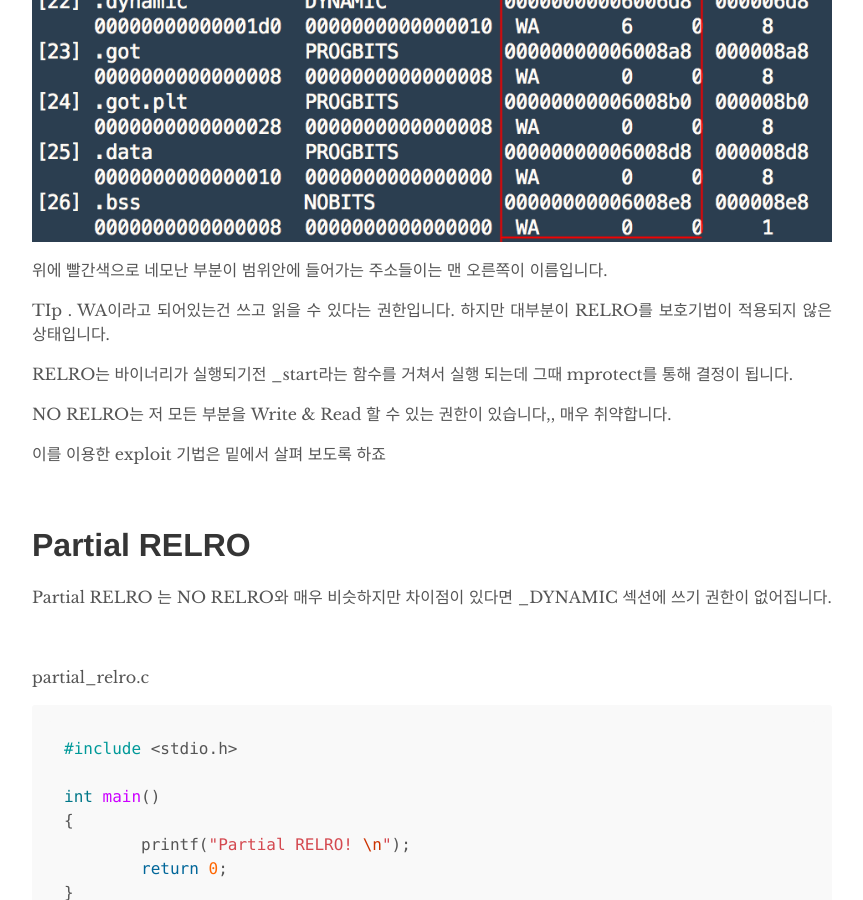
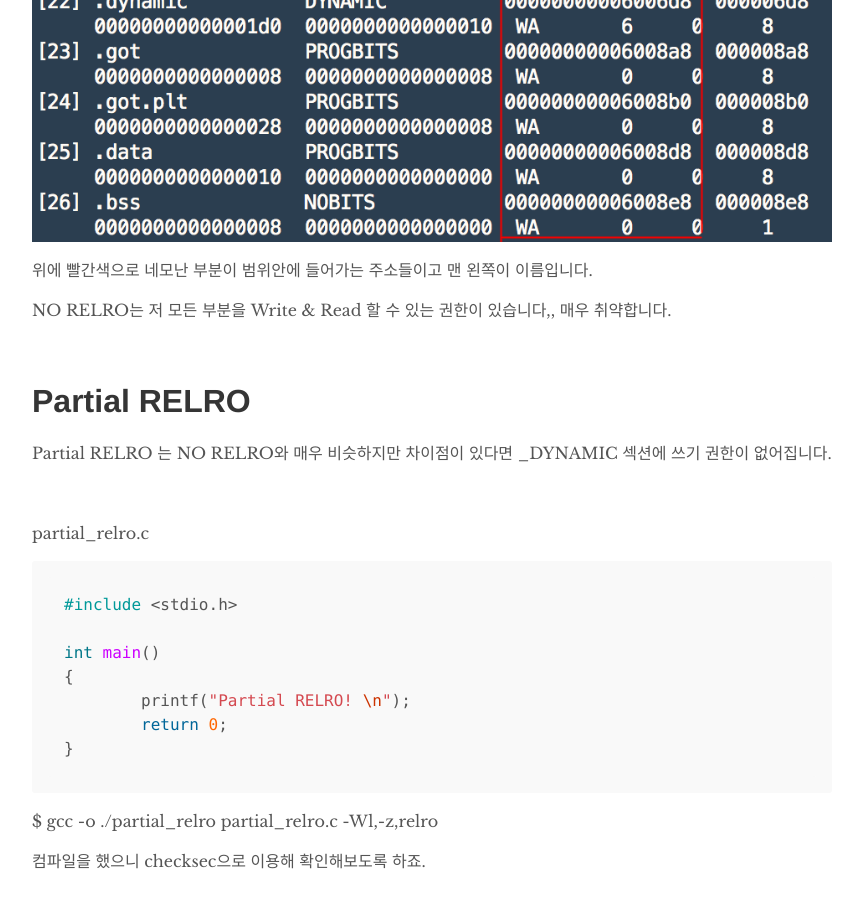
Before and after one commit to hOwD4yS/hOwD4yS.github.io, a Jekyll site: the page built from _posts/2018-01-02-RELRO-is-fun1.md, in a window 1280 px wide and 900 px high, scrolled down 3395 px. Shown: the whole window, without its empty margins (208-1071 px from the left). Built offline with Jekyll 4.4.1, drawn with Linux system fonts in a browser that asks for light colours; some of the changed text lies outside the part shown.

Commit message:
add post

```diff
--- a/_posts/2018-01-02-RELRO-is-fun1.md
+++ b/_posts/2018-01-02-RELRO-is-fun1.md
@@ -59,7 +59,7 @@ RELRO는 크게 3가지가 있습니다.
 
 NO RELRO , Partial RELRO , FULL RELRO 오른쪽부터 취약한 순서대로 입니다.
 
-이제 RELRO 에서 보호기법을 이용한 exploit 종류 밑 , 라이브러리 로딩방식을 모두 살펴보도록 하죠!
+이제 RELRO의 특징과 , 라이브러리 로딩방식을 모두 살펴보도록 하죠!
 
 <br>
 
@@ -121,15 +121,9 @@ $ readelf -S ./code
 
 ![image-20180922005607701](../img/2018-01-02-RELRO-is-fun/4.png)
 
-위에 빨간색으로 네모난 부분이 범위안에 들어가는 주소들이는 맨 오른쪽이 이름입니다.
-
-TIp . WA이라고 되어있는건 쓰고 읽을 수 있다는 권한입니다. 하지만 대부분이 RELRO를 보호기법이 적용되지 않은 상태입니다.
-
-RELRO는 바이너리가 실행되기전 _start라는 함수를 거쳐서 실행 되는데 그때 mprotect를 통해 결정이 됩니다.
+위에 빨간색으로 네모난 부분이 범위안에 들어가는 주소들이고 맨 왼쪽이 이름입니다.
 
 NO RELRO는 저 모든 부분을 Write & Read 할 수 있는 권한이 있습니다,, 매우 취약합니다.
-
-이를 이용한 exploit 기법은 밑에서 살펴 보도록 하죠
 
  <br>
 
```
Also changed, not shown: 1 other file.
